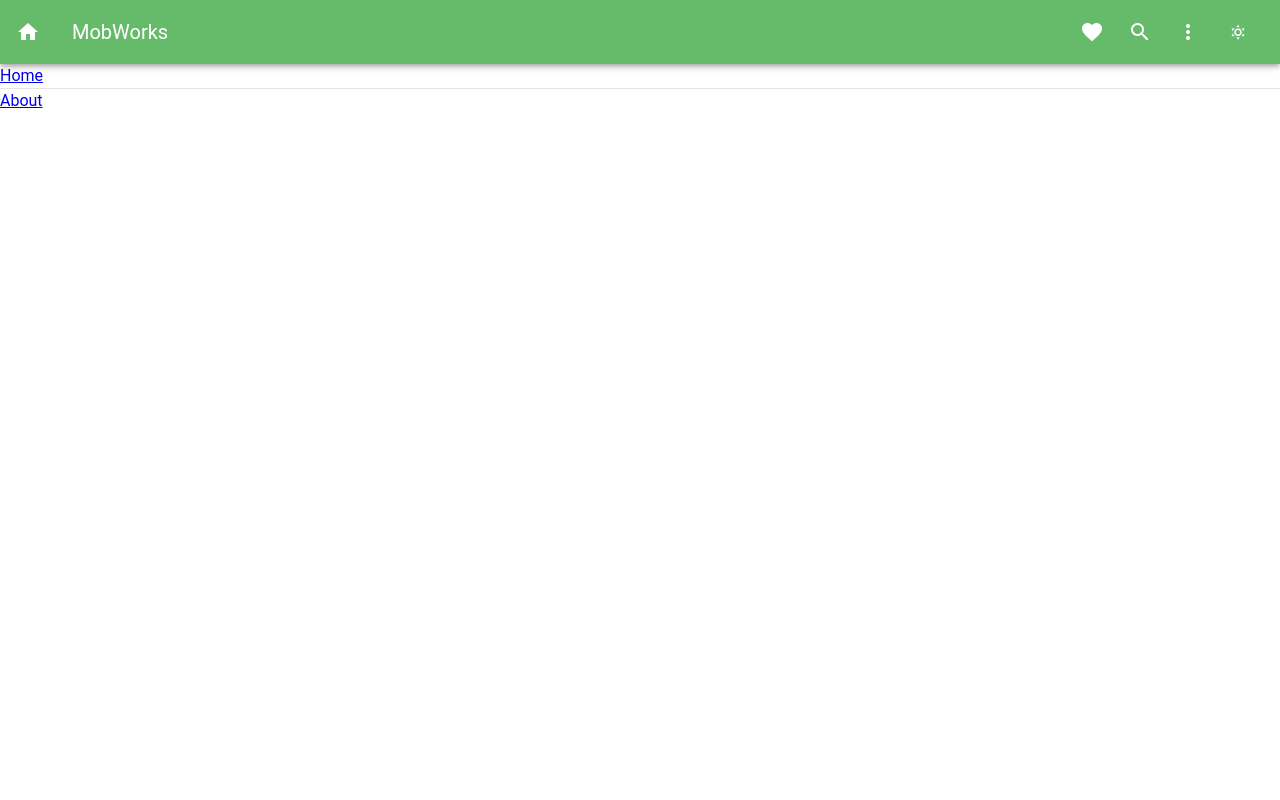
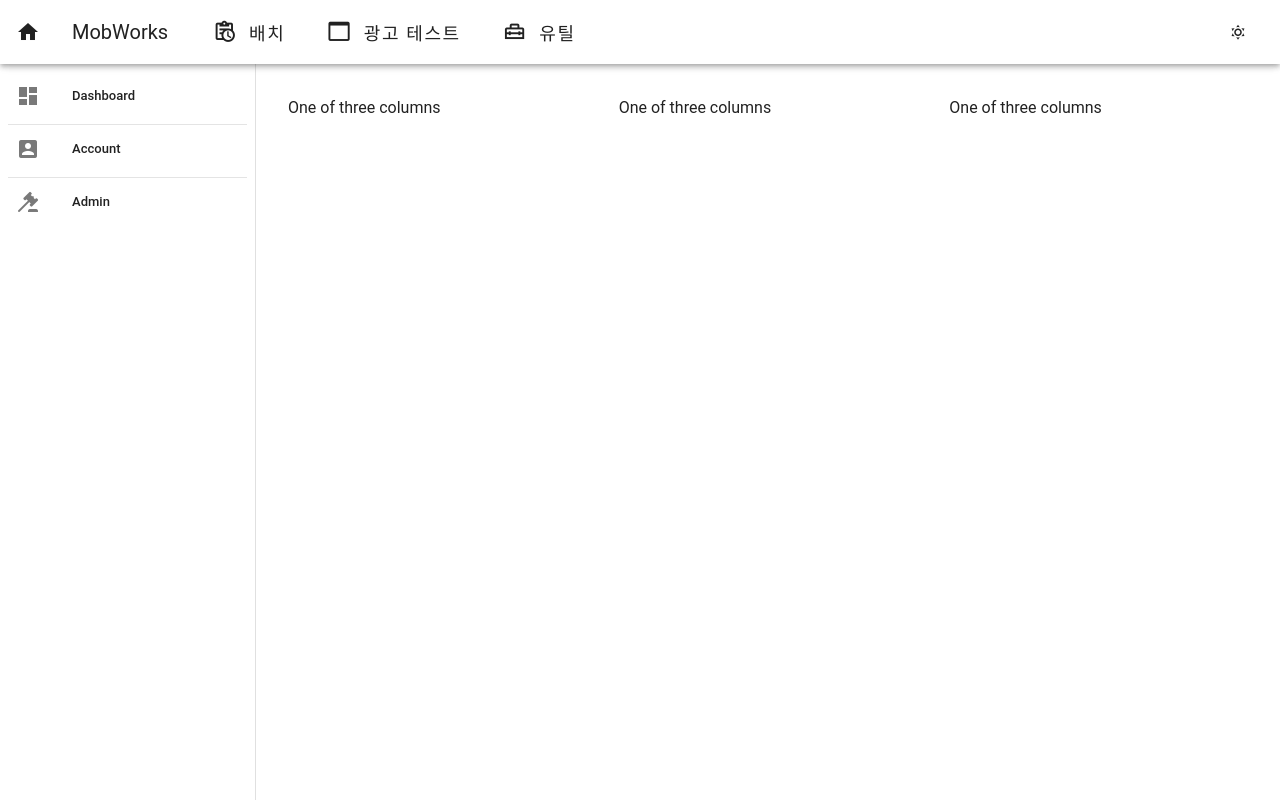
Before and after one commit to PEIM-swhan/vue-base-backoffice, a Vue app: page / in a window 1280 px wide. Built offline with nearby package versions, Linux system fonts and the light colour scheme.

Commit message:
style: 헤더 레이아웃 작업 중

```diff
--- a/package.json
+++ b/package.json
@@ -1,5 +1,5 @@
 {
-  "name": "vue-base-backoffice",
+  "name": "mob-works",
   "version": "0.0.0",
   "private": true,
   "type": "module",
--- a/src/App.vue
+++ b/src/App.vue
@@ -1,24 +1,13 @@
 <script setup>
-import {RouterLink, RouterView} from 'vue-router'   // vueRouter - 페이지 이동을 위해 관련 객체 불러오기
-import TheHeader from "@/layout/TheHeader.vue";
 
-
+import TheHeader from "@/layout/TheMenu.vue";
+import TheMain from "@/layout/TheMain.vue";
 
 </script>
 
 <template>
   <v-app>
-  <TheHeader />
-
-
-  <v-main>
-        <nav>
-          <RouterLink to="/">Home</RouterLink>
-          <v-divider />
-          <v-spacer />
-          <RouterLink to="/about">About</RouterLink>
-        </nav>
-    <RouterView/>
-  </v-main>
+    <TheHeader />
+    <TheMain />
   </v-app>
 </template>
--- a/src/layout/TheHeader.vue
+++ /dev/null
@@ -1,43 +0,0 @@
-<script setup>
-import {useDisplay, useTheme} from 'vuetify'
-
-/** 테마 동적 변경 (다크모드, 라이트모드 지원) **/
-const theme = useTheme()
-function toggleTheme () {
-  theme.global.name.value = theme.global.current.value.dark ? 'light' : 'dark'
-}
-
-// vuetify - width < 600px 이하 인 경우를 판단하기 위한 값
-const isMobile = useDisplay().xs;
-
-</script>
-
-
-<template>
-    <v-app-bar color="green-lighten-1">
-      <template v-slot:prepend>
-        <v-app-bar-nav-icon v-if="isMobile" />
-        <v-app-bar-nav-icon icon="mdi-home" v-if="!isMobile" />
-      </template>
-
-      <v-app-bar-title>MobWorks</v-app-bar-title>
-
-      <template v-slot:append>
-        <v-btn icon="mdi-heart"></v-btn>
-
-        <v-btn icon="mdi-magnify"></v-btn>
-
-        <v-btn icon="mdi-dots-vertical"></v-btn>
-        <v-btn
-            :prepend-icon="theme.global.name.value === 'light' ? 'mdi-weather-sunny' : 'mdi-weather-night'"
-            @click="toggleTheme"
-        ></v-btn>
-      </template>
-    </v-app-bar>
-
-</template>
-
-
-<style scoped>
-
-</style>
--- /dev/null
+++ b/src/layout/TheMain.vue
@@ -0,0 +1,33 @@
+<script setup>
+import {RouterLink, RouterView} from 'vue-router'   // vueRouter - 페이지 이동을 위해 관련 객체 불러오기
+
+
+</script>
+
+
+<template>
+  <v-main>
+    <v-container>
+      <v-row no-gutters>
+        <v-col
+            v-for="n in 3"
+            :key="n"
+            cols="12"
+            sm="4"
+        >
+          <v-sheet class="ma-2 pa-2">
+            One of three columns
+          </v-sheet>
+        </v-col>
+      </v-row>
+
+      <RouterView/>
+    </v-container>
+  </v-main>
+
+</template>
+
+
+<style scoped>
+
+</style>
--- /dev/null
+++ b/src/layout/TheMenu.vue
@@ -0,0 +1,90 @@
+<script setup>
+import {useDisplay, useTheme} from 'vuetify'
+import {ref} from "vue";
+import {RouterLink} from "vue-router";
+
+/** 테마 동적 변경 (다크모드, 라이트모드 지원) **/
+const theme = useTheme()
+function toggleTheme () {
+  theme.global.name.value = theme.global.current.value.dark ? 'light' : 'dark'
+}
+
+// vuetify - width < 600px 이하 인 경우를 판단하기 위한 값
+const isMobile = useDisplay().xs;
+
+// 사이드 메뉴 열고 닫는 반응성 변수
+const drawer = ref(true);
+
+</script>
+
+
+<template>
+    <v-app-bar>
+      <template v-slot:prepend>
+        <v-app-bar-nav-icon v-if="isMobile" @click.stop="drawer=!drawer" />
+        <v-app-bar-nav-icon icon="mdi-home" v-if="!isMobile"/>
+      </template>
+
+      <template v-slot:default>
+        <v-app-bar-title text="MobWorks"/>
+
+        <v-btn prepend-icon="mdi-clipboard-text-clock-outline"
+               size="x-large"
+               text="배치"
+               to="/homea"
+        />
+
+        <v-btn prepend-icon="mdi-application-outline"
+               size="x-large"
+               text="광고 테스트"
+               to="/batch"
+        />
+
+        <v-btn prepend-icon="mdi-toolbox-outline"
+               size="x-large"
+               text="유틸"
+               to="/batch"
+        />
+
+        <v-spacer/>
+        <v-spacer/>
+        <v-spacer/>
+        <v-spacer/>
+        <v-spacer/>
+      </template>
+
+
+      <template v-slot:append>
+        <v-btn
+            :prepend-icon="theme.global.name.value === 'light' ? 'mdi-weather-sunny' : 'mdi-weather-night'"
+            @click="toggleTheme"
+        ></v-btn>
+      </template>
+    </v-app-bar>
+
+    <v-navigation-drawer
+        mobile-breakpoint="sm"
+        v-model="drawer"
+    >
+      <v-list nav>
+        <v-list-item link prepend-icon="mdi-view-dashboard" title="Dashboard" value="" to=""></v-list-item>
+        <v-divider/>
+        <v-list-item prepend-icon="mdi-account-box" title="Account"></v-list-item>
+        <v-divider/>
+        <v-list-item prepend-icon="mdi-gavel" title="Admin"></v-list-item>
+      </v-list>
+    </v-navigation-drawer>
+
+
+
+
+</template>
+
+
+<style scoped>
+.custom-font {
+  font-family: "NotoSansM"
+}
+
+
+</style>
```
